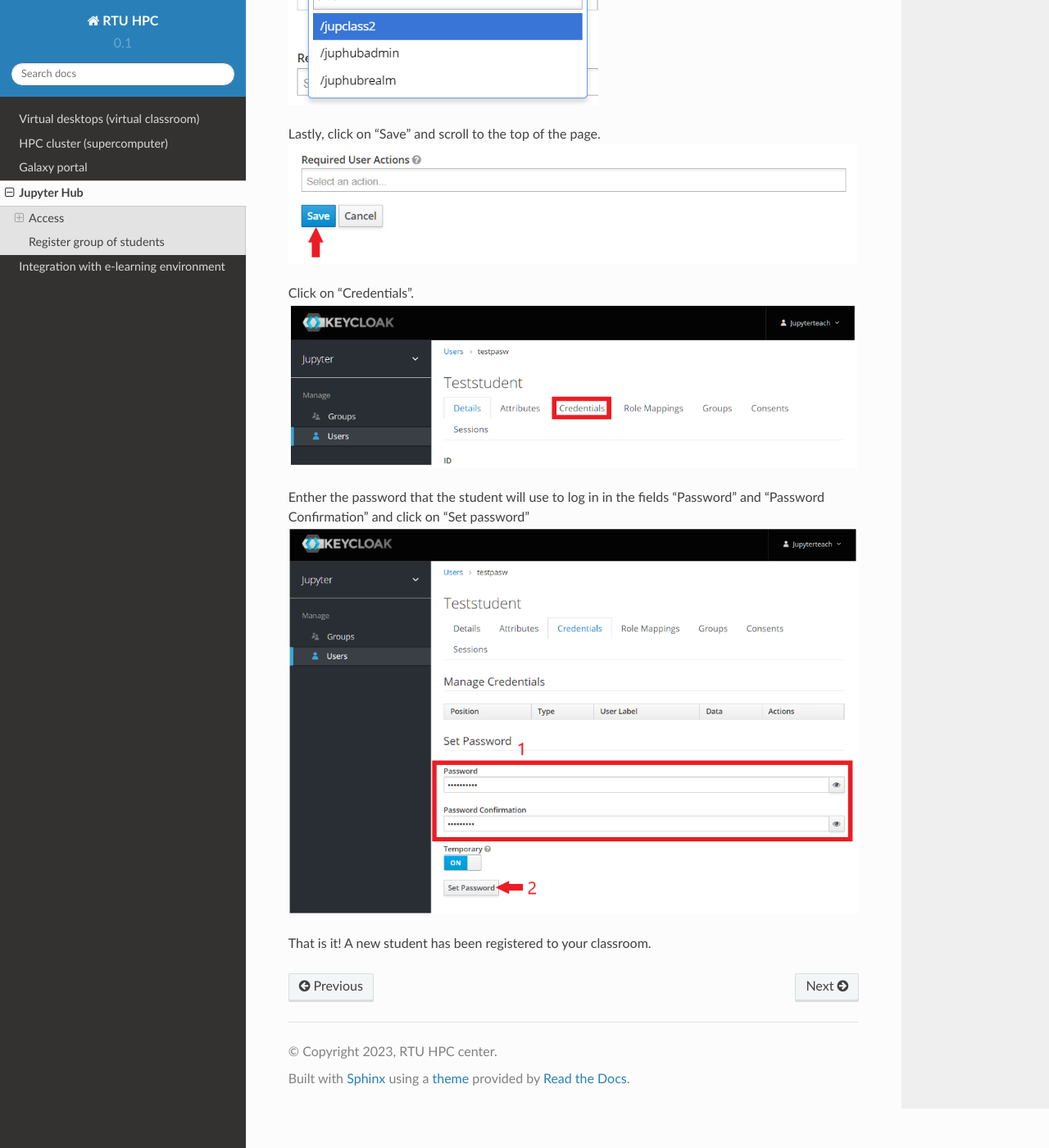
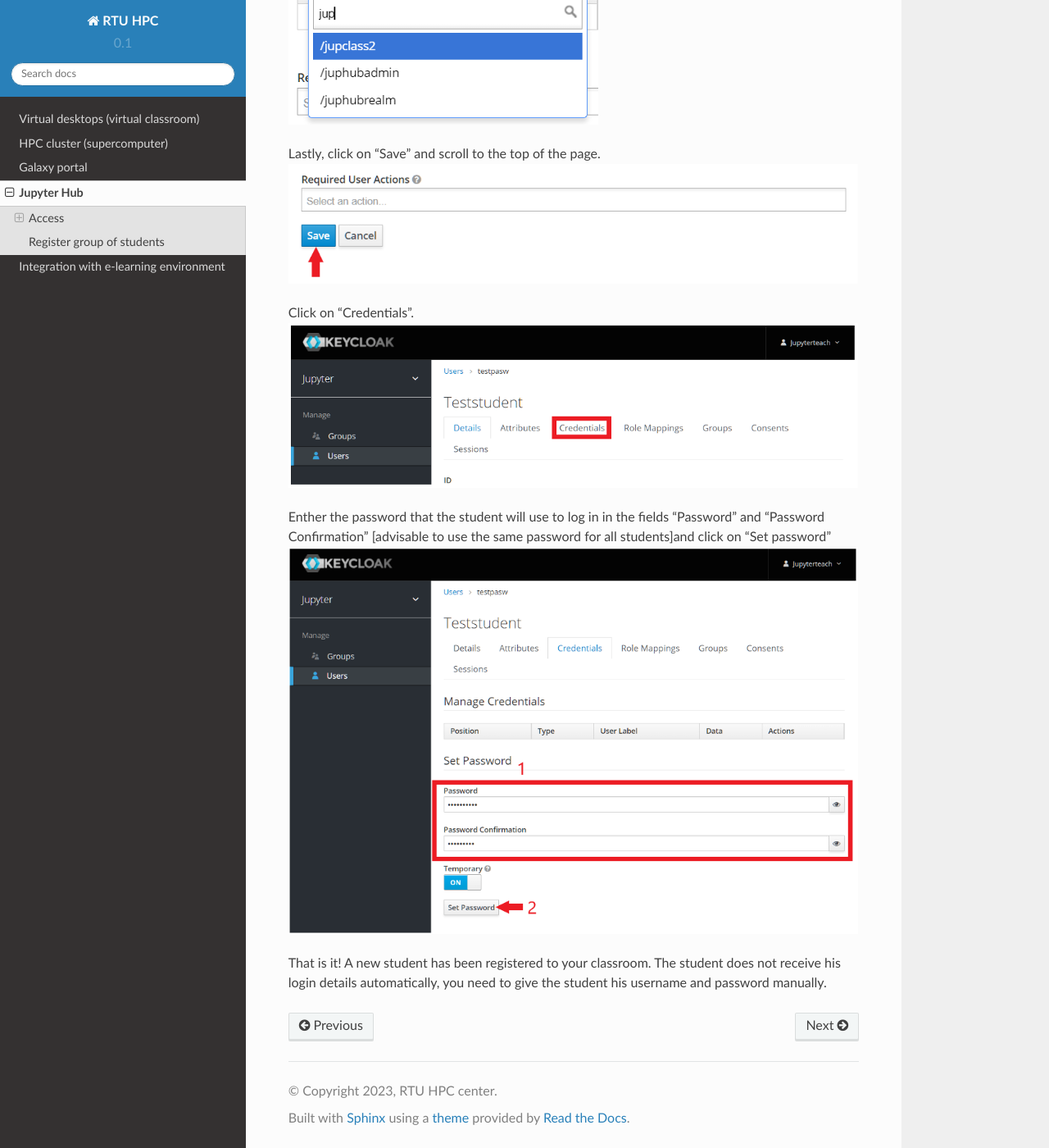
Before and after one commit to rtuhpc/hpc-platform, a Sphinx documentation site: the page built from doc/02_jupyter_hub.md, in a window 1280 px wide and 1400 px high, scrolled down 2899 px. Shown: the whole window at 82% size. Built offline with Sphinx 7.4.7 and the Read the Docs theme 2.0.0, drawn with Linux system fonts in a browser that asks for light colours; some of the changed text lies outside the part shown.

Commit message:
Update 02_jupyter_hub.md
description changes

```diff
--- a/doc/02_jupyter_hub.md
+++ b/doc/02_jupyter_hub.md
@@ -23,7 +23,7 @@
 On the left side click on the button "Users" and then on the right side on "Add user".
 ![](./images/jupyter_2.png)
 
-Enther the student's username in the field "Username" and in the box "Select existing group" enter the name of the desired classroom to which you wish to add the student.
+Enther the student's username in the field "Username" [it is advisable to not use an email address as a student's username, thiss may cause errors] and in the box "Select existing group" enter the name of the desired classroom to which you wish to add the student.
 ![](./images/jupyter_3.png)
 ![](./images/jupyter_3_1.png)
 
@@ -33,7 +33,7 @@
 Click on “Credentials”.
 ![](./images/jupyter_5.png)
 
-Enther the password that the student will use to log in in the fields “Password” and “Password Confirmation” and click on "Set password"
+Enther the password that the student will use to log in in the fields “Password” and “Password Confirmation” [advisable to use the same password for all students]and click on "Set password"
 ![](./images/jupyter_6.png)
 
-That is it! A new student has been registered to your classroom.
+That is it! A new student has been registered to your classroom. The student does not receive his login details automatically, you need to give the student his username and password manually.
```
